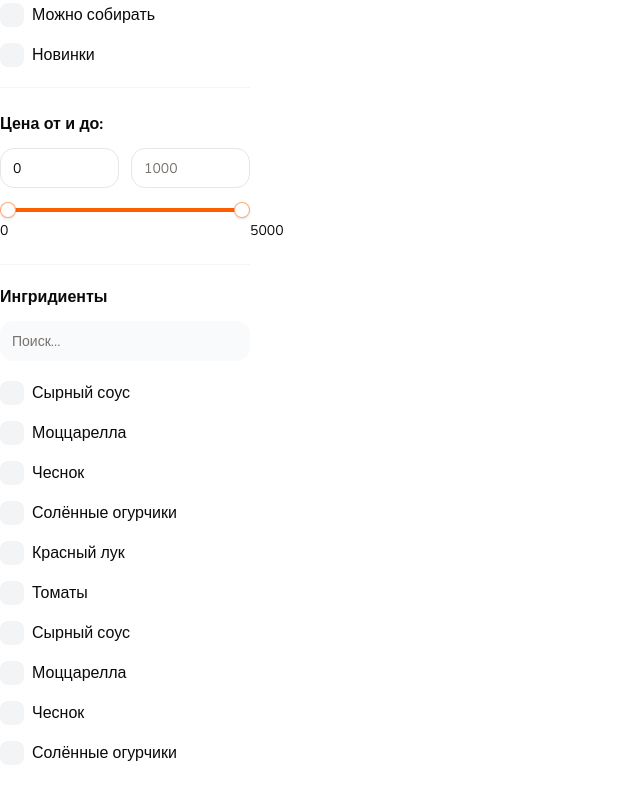
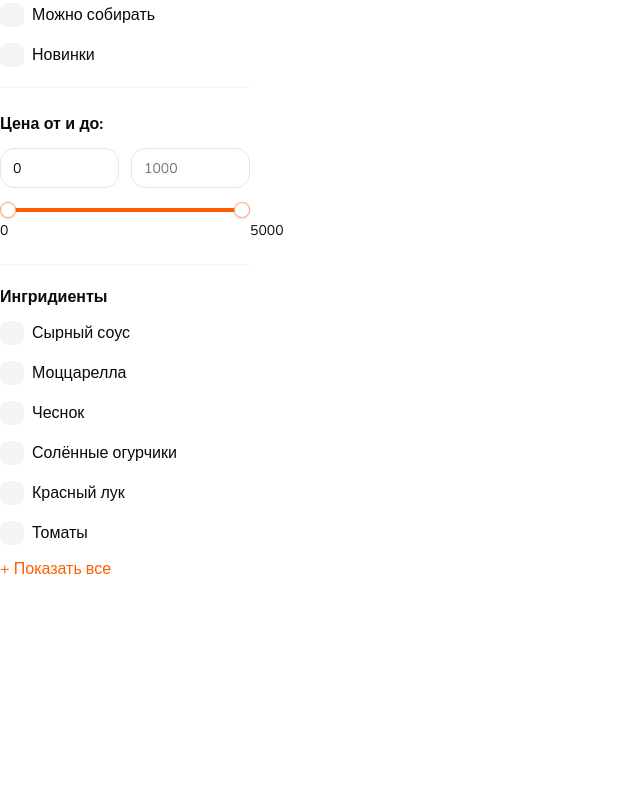
Before and after one commit to sergey87chuvasov/NextPizza, a Next.js app: page / in a window 1280 px wide. Shown: the part 380-1180 px from the top of the page, without its empty margins (0-640 px from the left). After the commit the page ends 1017 px from the top, so only its background shows below. Built offline with nearby package versions, Linux system fonts and the light colour scheme.

Commit message:
work with filters - 3 part

```diff
--- a/components/shared/checkbox-filters-group.tsx
+++ b/components/shared/checkbox-filters-group.tsx
@@ -10,7 +10,7 @@
 interface Props {
   title: string;
   items: Item[];
-  defaultItems?: Item[];
+  defaultItems: Item[];
   limit?: number;
   searchInputPlaceholder?: string;
   className?: string;
@@ -28,29 +28,56 @@
   onChange,
   defaultValue,
 }) => {
+  const [showAll, setShowAll] = React.useState(false);
+  const [searchValue, setSearchValue] = React.useState('');
+
+  const list = showAll
+    ? items.filter((item) =>
+        item.text.toLowerCase().includes(searchValue.toLocaleLowerCase())
+      )
+    : (defaultItems || items).slice(0, limit);
+
+  const onChangeSearchInput = (e: React.ChangeEvent<HTMLInputElement>) => {
+    setSearchValue(e.target.value);
+  };
+
   return (
     <div className={className}>
       <p className='font-bold mb-3'>{title}</p>
 
+      {showAll && (
         <div className='mb-5'>
           <Input
+            onChange={onChangeSearchInput}
             placeholder={searchInputPlaceholder}
             className='bg-gray-50 border-none'
           />
         </div>
+      )}
 
       <div className='flex flex-col gap-4 max-h-96 pr-2 overflow-auto scrollbar'>
-        {items.map((item, index) => (
+        {list.map((item, index) => (
           <FilterCheckbox
             onCheckedChange={(ids) => console.log(ids)}
             checked={false}
-            key={String(item.value)}
+            key={index}
             value={item.value}
             text={item.text}
             endAdornment={item.endAdornment}
           />
         ))}
       </div>
+
+      {items.length > limit && (
+        <div className={showAll ? 'border-t border-t-neutral-100 mt-4' : ''}>
+          <button
+            onClick={() => setShowAll(!showAll)}
+            className='text-primary mt-3'
+          >
+            {showAll ? 'Скрыть' : '+ Показать все'}
+          </button>
+        </div>
+      )}
     </div>
   );
 };
```
Lines whose indentation alone changed are shown as unchanged.
